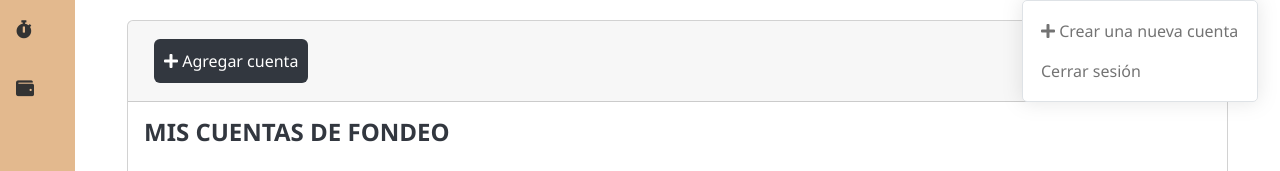
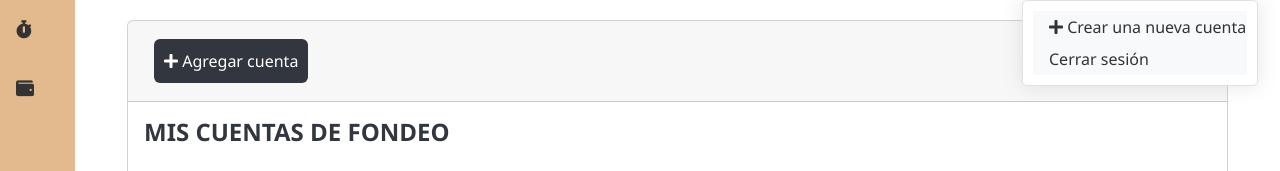
Before and after one commit to anndyarl/YournalUP, a Django app: page /cuentas/1/ in a window 1280 px wide, after a click that opens the changed part. Shown: the part 70-241 px from the top of the page. Run offline with Django 4.2, Linux system fonts and the light colour scheme; the visitor is signed in with stand-in values (Sample User, id 1); data that the repository does not hold is empty; parts of the project's set-up code (start-up, migrations or seed data) failed here and were passed over; some libraries are stand-ins or nearby versions.

Commit message:
se realizan mejoras en login, logout y diseño droplist logout

```diff
--- a/mysite/GRB/forms.py
+++ b/mysite/GRB/forms.py
@@ -91,11 +91,11 @@ class CuentaForm(forms.ModelForm):
         else:
             self.fields['cuenta'] = forms.CharField(max_length=50, required=True)
         self.fields['riesgo_operacion'] = forms.ChoiceField(choices=self.RIESGO_CHOICES, widget=Select())
+        self.fields['user'].required = False
 
     comision = forms.DecimalField(max_digits=10, decimal_places=2, required=False)
     swap = forms.DecimalField(max_digits=10, decimal_places=2, required=False)
-    user = forms.IntegerField(widget=forms.TextInput(attrs={"class": "form-control"})
-)
+
 
     class Meta:
         """
--- a/mysite/GRB/static/css/style.css
+++ b/mysite/GRB/static/css/style.css
@@ -907,3 +907,14 @@ background-color:#e69946;
 .hidden {
   display: none;
 }
+
+.dropdown-item {
+  background-color: #F8F9FA; /* Color de fondo */
+  color: #333; /* Color del texto */
+  transition: background-color 0.3s ease; /* Transición suave del color de fondo */
+}
+
+.dropdown-item:hover,
+.dropdown-item:focus {
+  background-color: #E9ECEF; /* Color de fondo al pasar el cursor o al enfocar */
+}
--- a/mysite/GRB/templates/base.html
+++ b/mysite/GRB/templates/base.html
@@ -45,7 +45,7 @@
             </a>
           </div>
         </nav>
-         <nav class="navbar navbar-expand-lg navbar-light ">
+        <nav class="navbar navbar-expand-lg navbar-light">
           <button class="navbar-toggler" type="button" data-toggle="collapse" data-target="#navbarNav" aria-controls="navbarNav" aria-expanded="false" aria-label="Toggle navigation">
               <span class="navbar-toggler-icon collapsed"></span>
           </button>
@@ -62,21 +62,20 @@
                       </a>
                       <div class="dropdown-menu dropdown-menu-right" aria-labelledby="navbarDropdown">
                           {% if user.is_authenticated %}
-                     <a class="nav-item nav-link" href="{% url 'seleccionar_cuenta' %}">
+                          <a class="dropdown-item" href="{% url 'seleccionar_cuenta' %}">
                               <i class='fas fa-plus'></i> Crear una nueva cuenta
                           </a>
                           {% endif %}
-                  <a class="nav-item nav-link" href="{% url 'logout' %}">Cerrar sesión</a>
+                          <form action="{% url 'logout' %}" method="post">
+                            {% csrf_token %}
+                            <button type="submit" class="dropdown-item">Cerrar sesión</button>
+                        </form>
                       </div>
                   </li>
-
                   {% endif %}
-
               </ul>
           </div>
       </nav>
-
-
 
       </header>
 
--- a/mysite/GRB/templates/cuentas/form_cuentas.html
+++ b/mysite/GRB/templates/cuentas/form_cuentas.html
@@ -5,7 +5,10 @@
    {% if error_message %}
    <div class="alert alert-danger" role="alert">
      {{ error_message }}
+
      {% endif %}
+     <p>Valor del usuario: {{ user_value }}</p>
+
    </div>
    <div class="container" id="grid-container-cuentas">
      <div class="mb-3">
--- a/mysite/GRB/views.py
+++ b/mysite/GRB/views.py
@@ -8,7 +8,7 @@ from .forms import TradeForm, CuentaForm
 # from .forms import ImagenForm
 # from django.http import Http404
 # from django.http import JsonResponse
-from django.http import HttpResponseBadRequest
+from django.http import HttpResponseBadRequest, HttpResponseForbidden
 
 # import os
 from django.contrib.auth import authenticate, login, logout
@@ -27,6 +27,8 @@ from django.db.models import Sum
 # from django.contrib.auth.decorators import login_required
 from django.core.exceptions import ObjectDoesNotExist
 from django.contrib.auth.models import User
+from django.views.decorators.csrf import csrf_protect
+
 
 
 
@@ -34,24 +36,32 @@ from django.contrib.auth.models import User
 
 
 # Create your views here.
+@csrf_protect
 def custom_login(request):
     """
     Vista para la página "custom_login".
     """
     if request.user.is_authenticated:
         return redirect("seleccionar_cuenta")
+
     if request.method == "POST":
         form = CustomAuthForm(request, request.POST)
+
+        # Verificar el token CSRF manualmente
+        csrf_token = request.POST.get('csrfmiddlewaretoken')
+        if csrf_token != request.META['CSRF_COOKIE']:
+            return HttpResponseForbidden('CSRF verification failed. Invalid token.')
+
         if form.is_valid():
             username = form.cleaned_data.get("username")
             password = form.cleaned_data.get("password")
             user = authenticate(request, username=username, password=password)
+
             if user is not None:
                 login(request, user)
                 request.session["user_id"] = user.id
-            url = reverse(
-                "seleccionar_cuenta"
-            )  # obtén la URL de la vista lista_de_trades
+
+            url = reverse("seleccionar_cuenta")
             return redirect(url)
     else:
         form = CustomAuthForm(request)
@@ -192,53 +202,69 @@ def crear_cuentas(request, id_tipo_cuenta):
     """
     if not request.user.is_authenticated:
         return redirect("login")
+
     error_message = ""
     cuentas = CUENTAS.objects.all()
     user = request.user  # Obtiene el objeto de usuario autenticado
 
-    request.session["id_tipo_cuenta"] = id_tipo_cuenta
-    if id_tipo_cuenta == 1:
-        formulario = CuentaForm(request.POST or None, id_tipo_cuenta=id_tipo_cuenta)
-        if request.method == "POST":
-            if formulario.is_valid():
-                cuenta = formulario.save(commit=False)
-                cuenta.id_tipo_cuenta_id = request.session["id_tipo_cuenta"]
-                cuenta.cuenta_seleccionada = formulario.cleaned_data.get("cuenta_seleccionada")
-                cuenta.user = user  # Asigna el objeto de usuario autenticado a la cuenta
-                cuenta.save()
+    try:
+        request.session["id_tipo_cuenta"] = id_tipo_cuenta
+        if id_tipo_cuenta == 1:
+            formulario = CuentaForm(request.POST or None, id_tipo_cuenta=id_tipo_cuenta)
+            if request.method == "POST":
+                if formulario.is_valid():
+                    cuenta = formulario.save(commit=False)
+                    cuenta.id_tipo_cuenta_id = request.session["id_tipo_cuenta"]
+                    cuenta.cuenta_seleccionada = formulario.cleaned_data.get("cuenta_seleccionada")
+                    if isinstance(user, User):  # Check if user is your custom User model
+                        cuenta.user = user
+                    cuenta.save()
 
-                url = reverse("lista_cuentas", args=[id_tipo_cuenta])
-                return redirect(url)
-            else:
-                error_message = "Los datos ingresados no son válidos."
-                if formulario.errors:
-                    print(formulario.errors)
-    elif id_tipo_cuenta == 2:
-        formulario = CuentaForm(request.POST or None, id_tipo_cuenta=id_tipo_cuenta)
-        if request.method == "POST":
-            if formulario.is_valid():
-                cuenta = formulario.save(commit=False)
-                cuenta.id_tipo_cuenta_id = request.session["id_tipo_cuenta"]
-                cuenta.cuenta_ingresada = formulario.cleaned_data.get("cuenta_ingresada")
-                cuenta.user = user  # Asigna el objeto de usuario autenticado a la cuenta
-                cuenta.save()
+                    url = reverse("lista_cuentas", args=[id_tipo_cuenta])
+                    return redirect(url)
+                else:
+                    error_message = "Los datos ingresados no son válidos."
+                    if formulario.errors:
+                        print(formulario.errors)
+        elif id_tipo_cuenta == 2:
+            formulario = CuentaForm(request.POST or None, id_tipo_cuenta=id_tipo_cuenta)
+            if request.method == "POST":
+                if formulario.is_valid():
+                    cuenta = formulario.save(commit=False)
+                    cuenta.id_tipo_cuenta_id = request.session["id_tipo_cuenta"]
+                    cuenta.cuenta_ingresada = formulario.cleaned_data.get("cuenta_ingresada")
+                    if isinstance(user, User):
+                        cuenta.user = user
+                    cuenta.save()
 
-                url = reverse("lista_cuentas", args=[id_tipo_cuenta])
-                return redirect(url)
-            else:
-                error_message = "Los datos ingresados no son válidos."
-                if formulario.errors:
-                    print(formulario.errors)
-    else:
-        return HttpResponseBadRequest("Invalid id_tipo_cuenta")
+                    url = reverse("lista_cuentas", args=[id_tipo_cuenta])
+                    return redirect(url)
+                else:
+                    error_message = "Los datos ingresados no son válidos."
+                    if formulario.errors:
+                        print(formulario.errors)
+        else:
+            return HttpResponseBadRequest("Invalid id_tipo_cuenta")
 
-    context = {
-        "cuentas": cuentas,
-        "formulario": formulario,
-        "id_tipo_cuenta": id_tipo_cuenta,
-        "error_message": error_message,
-    }
-    return render(request, "cuentas/crear_cuentas.html", context)
+        context = {
+            "cuentas": cuentas,
+            "formulario": formulario,
+            "id_tipo_cuenta": id_tipo_cuenta,
+            "error_message": error_message,
+            "user_value": str(user),  # Agrega el valor de user como una cadena
+        }
+        return render(request, "cuentas/crear_cuentas.html", context)
+    except Exception as e:
+        error_message = "Se produjo un error al crear la cuenta: {}".format(str(e))
+        context = {
+            "cuentas": cuentas,
+            "formulario": None,
+            "id_tipo_cuenta": id_tipo_cuenta,
+            "error_message": error_message,
+            "user_value": str(user),  # Agrega el valor de user como una cadena
+        }
+        return render(request, "cuentas/crear_cuentas.html", context)
+
 
 # def editar_cuentas(request, id_cuenta):
 #     """
```
Lines whose indentation alone changed are shown as unchanged.
